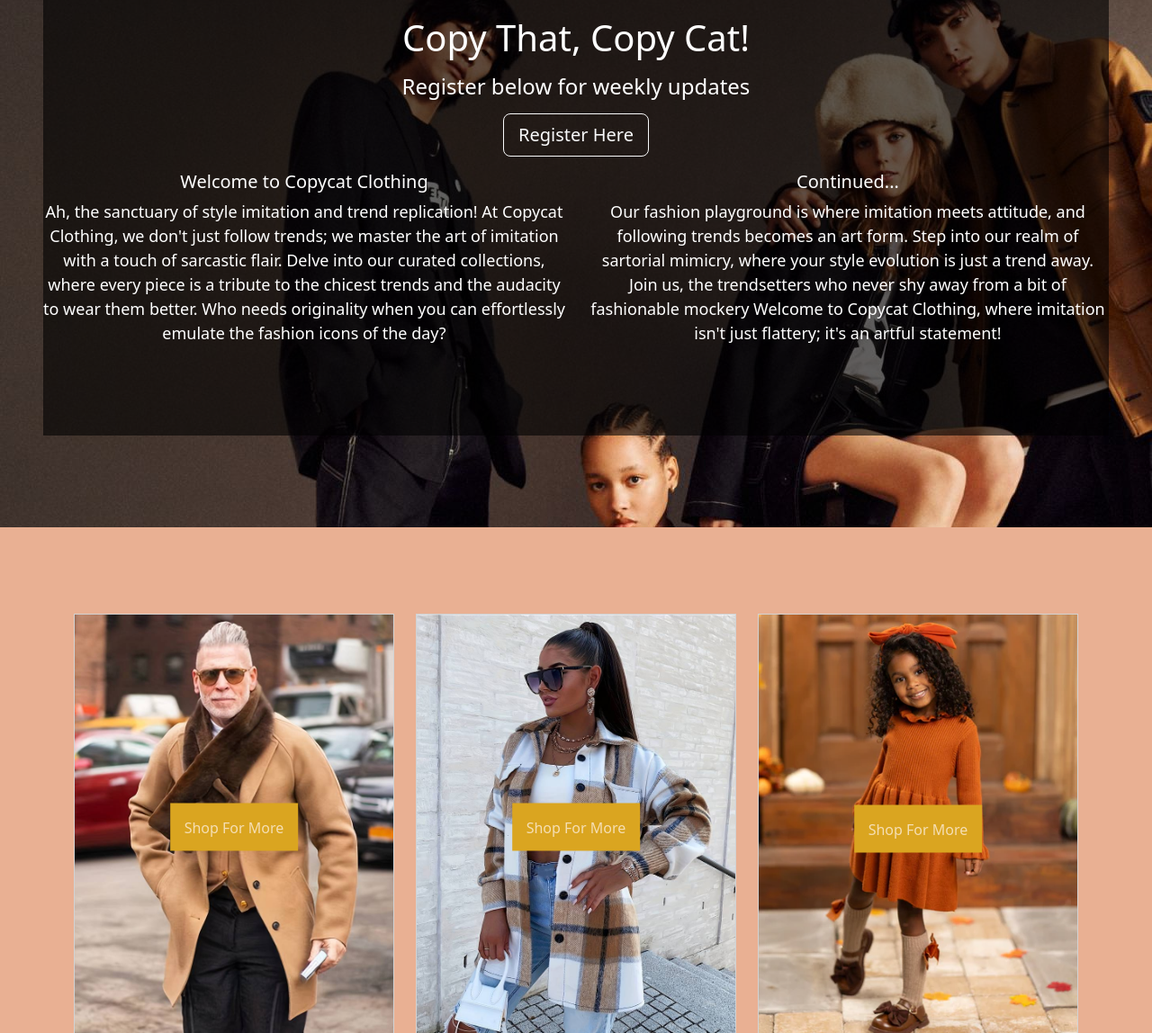
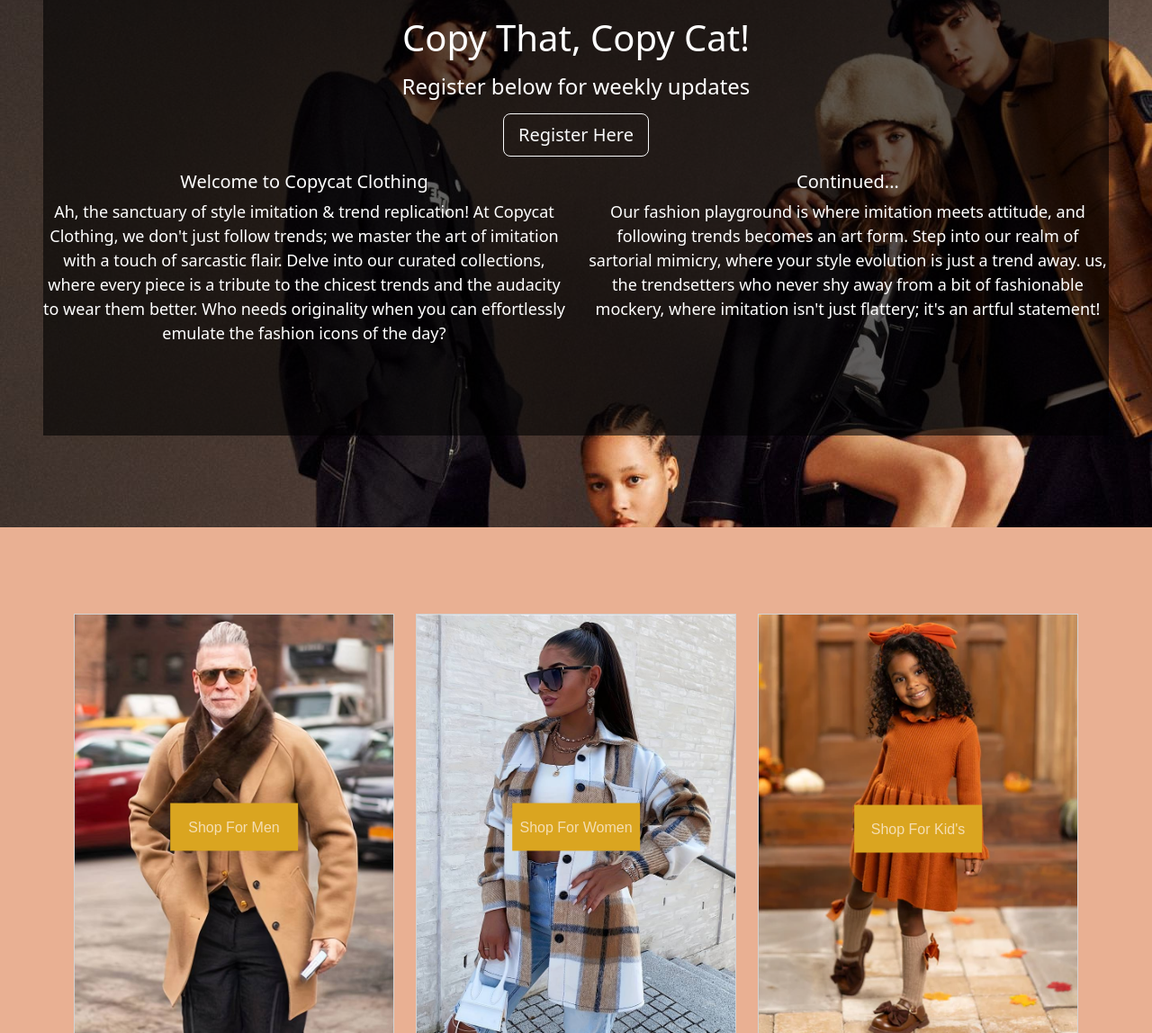
Before and after one commit to jaquellsensi/capstone1, a plain HTML site: page index.html in a window 1280 px wide. Shown: the part 188-1336 px from the top of the page at 90% size. Drawn offline with nearby package versions, Linux system fonts and the light colour scheme; a web font is replaced by a local one.

Commit message:
more cleaning

```diff
--- a/index.html
+++ b/index.html
@@ -11,6 +11,12 @@
 <link href="https://fonts.googleapis.com/css2?family=Permanent+Marker&family=Tilt+Neon&display=swap" rel="stylesheet">
 <link href="https://fonts.googleapis.com/css2?family=Tilt+Neon&display=swap" rel="stylesheet">
 <script src="https://kit.fontawesome.com/55814743e0.js" crossorigin="anonymous"></script>
+<style>
+    .centered-paragraph {
+        text-align: center;
+        color: white;
+    }
+</style>
     <title>Copycat Clothing</title>
   </head>
   <body class="body">
@@ -64,11 +70,14 @@
            <div class="row mt-3">
              <div class="col-md-6">
                <h5>Welcome to Copycat Clothing</h5>
-               <p class="text-white">Ah, the sanctuary of style imitation and trend replication! At Copycat Clothing, we don't just follow trends; we master the art of imitation with a touch of sarcastic flair. Delve into our curated collections, where every piece is a tribute to the chicest trends and the audacity to wear them better. Who needs originality when you can effortlessly emulate the fashion icons of the day?</p>
+               <p class="centered-paragraph">Ah, the sanctuary of style imitation & trend replication! At Copycat Clothing, we don't just follow trends; we master the art of imitation with a touch of sarcastic flair.
+                 Delve into our curated collections, where every piece is a tribute to the chicest trends and the audacity to wear them better. Who needs originality when you can effortlessly emulate the fashion icons of the day?</p>
              </div>
              <div class="col-md-6">
                <h5>Continued...</h5>
-               <p class="text-white">Our fashion playground is where imitation meets attitude, and following trends becomes an art form. Step into our realm of sartorial mimicry, where your style evolution is just a trend away. Join us, the trendsetters who never shy away from a bit of fashionable mockery Welcome to Copycat Clothing, where imitation isn't just flattery; it's an artful statement!</p>
+               <p class="centered-paragraph">Our fashion playground is where imitation meets attitude, and following trends becomes an art form. Step into our realm of sartorial mimicry, where your style evolution is just a trend away.
+                us, the trendsetters who never shy away from a bit of fashionable mockery, where imitation isn't just flattery; it's an artful statement!
+               </p>
          </div>
         </div>
        </div>
@@ -82,19 +91,19 @@
           <div class="col-lg-4">
             <div class="card zoom-n-rotate">
               <img src="images/closeupmale.jpg" class="img-fluid" alt="">
-              <button class="btnc">Shop For More</button>
+              <button class="btnc">Shop For Men</button>
           </div>
         </div>
           <div class="col-lg-4">
             <div class="card zoom-n-rotate">
               <img src="images/closeupfemale.jpg" class="img-fluid" alt="">
-              <button class="btnc">Shop For More</button>
+              <button class="btnc">Shop For Women</button>
           </div>
         </div>
           <div class="col-lg-4">
             <div class="card zoom-n-rotate">
               <img src="images/Brown_4_400x.webp" class="img-fluid" alt="">
-              <button class="btnc">Shop For More</button>
+              <button class="btnc">Shop For Kid's</button>
           </div>
         </div>
         </div>
--- a/styles.css
+++ b/styles.css
@@ -78,6 +78,9 @@
     outline: none;
     background: goldenrod;
     cursor: all 0.4s;
+    text-align: center;
+    font-family: 'Tilt Neon', sans-serif;
+    text-decoration: none;
 }
 .btnc:hover{
     background: rgb(164, 191, 235)ew;
@@ -85,6 +88,7 @@
     transition: all 0.4s;
 }
 .zoom-n-rotate{
+    position: relative;
     border-radius: 0;
     outline: none;
     overflow: hidden;
@@ -185,6 +189,9 @@
 h2{
     font-family: 'Permanent Marker', cursive;
 }
+.centered-paragraph{
+    text-align: center;
+}
 /*
 .container {
   position: relative;
@@ -192,13 +199,13 @@
   max-width: 100px;
   margin: 0 auto;
 }
-/*
+
 .container:before, .container:after {
   content: "";
   display: block;
   clear: both;
 }
-/*
+
 .container .info {
   margin: 50px auto;
   text-align: center;
```
Also changed, not shown: checkout.html (+10 -57 lines).
